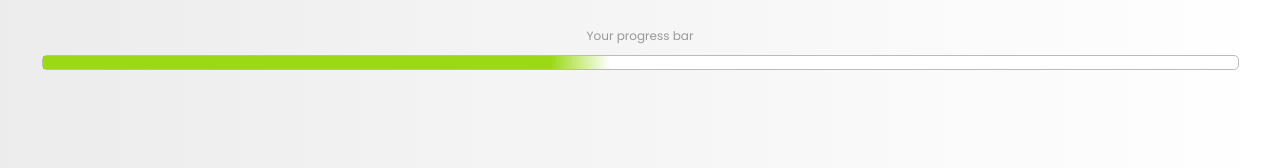
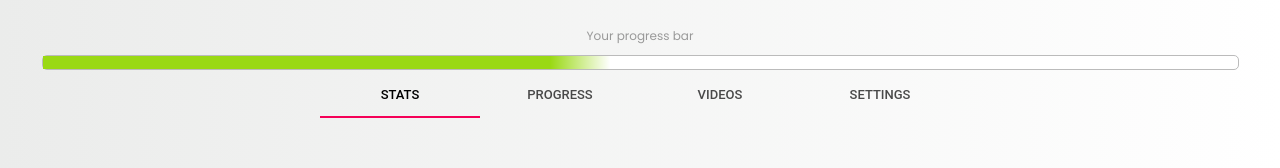
Before and after one commit to iliran11/typing-game-2, a React (Create React App) app: page /my-profile in a window 1280 px wide. Shown: the part 151-319 px from the top of the page. Built offline with nearby package versions, Linux system fonts and the light colour scheme.

Commit message:
tabs on profile page

```diff
--- a/src/pages/Profile/ProfilePage.tsx
+++ b/src/pages/Profile/ProfilePage.tsx
@@ -2,7 +2,7 @@ import * as React from 'react';
 import './profilePage.scss';
 import ProfileHeader from './ProfileHeader';
 import { ProgressBar } from './ProgressBar';
-
+import ProfileTabs from './ProfileTabs';
 export interface ProfilePageProps {
   fullName: string;
   rank: number;
@@ -20,6 +20,7 @@ export default class ProfilePage extends React.Component<
         <h1>{this.props.fullName}</h1>
         <ProfileHeader rank={this.props.rank} level={this.props.level} />
         <ProgressBar progressToNextLevel={this.props.progressToNextLevel} />
+        <ProfileTabs />
       </div>
     );
   }
--- /dev/null
+++ b/src/pages/Profile/ProfileTabs.tsx
@@ -0,0 +1,39 @@
+import * as React from 'react';
+import Tabs from '@material-ui/core/Tabs';
+import Tab from '@material-ui/core/Tab';
+
+export interface ProfileTabsProps {}
+
+export interface ProfileTabsState {
+  tabValue: number;
+}
+
+export default class ProfileTabs extends React.PureComponent<
+  ProfileTabsProps,
+  ProfileTabsState
+> {
+  constructor(props: ProfileTabsProps) {
+    super(props);
+    this.state = {
+      tabValue: 0
+    };
+    this.onTabChange = this.onTabChange.bind(this);
+  }
+  onTabChange(event: any, tabValue: number) {
+    this.setState({
+      tabValue
+    });
+  }
+  public render() {
+    return (
+      <div id="profile-tabs">
+        <Tabs value={this.state.tabValue} onChange={this.onTabChange}>
+          <Tab label="Stats" />
+          <Tab label="Progress" />
+          <Tab label="Videos" />
+          <Tab label="Settings" />
+        </Tabs>
+      </div>
+    );
+  }
+}
```
